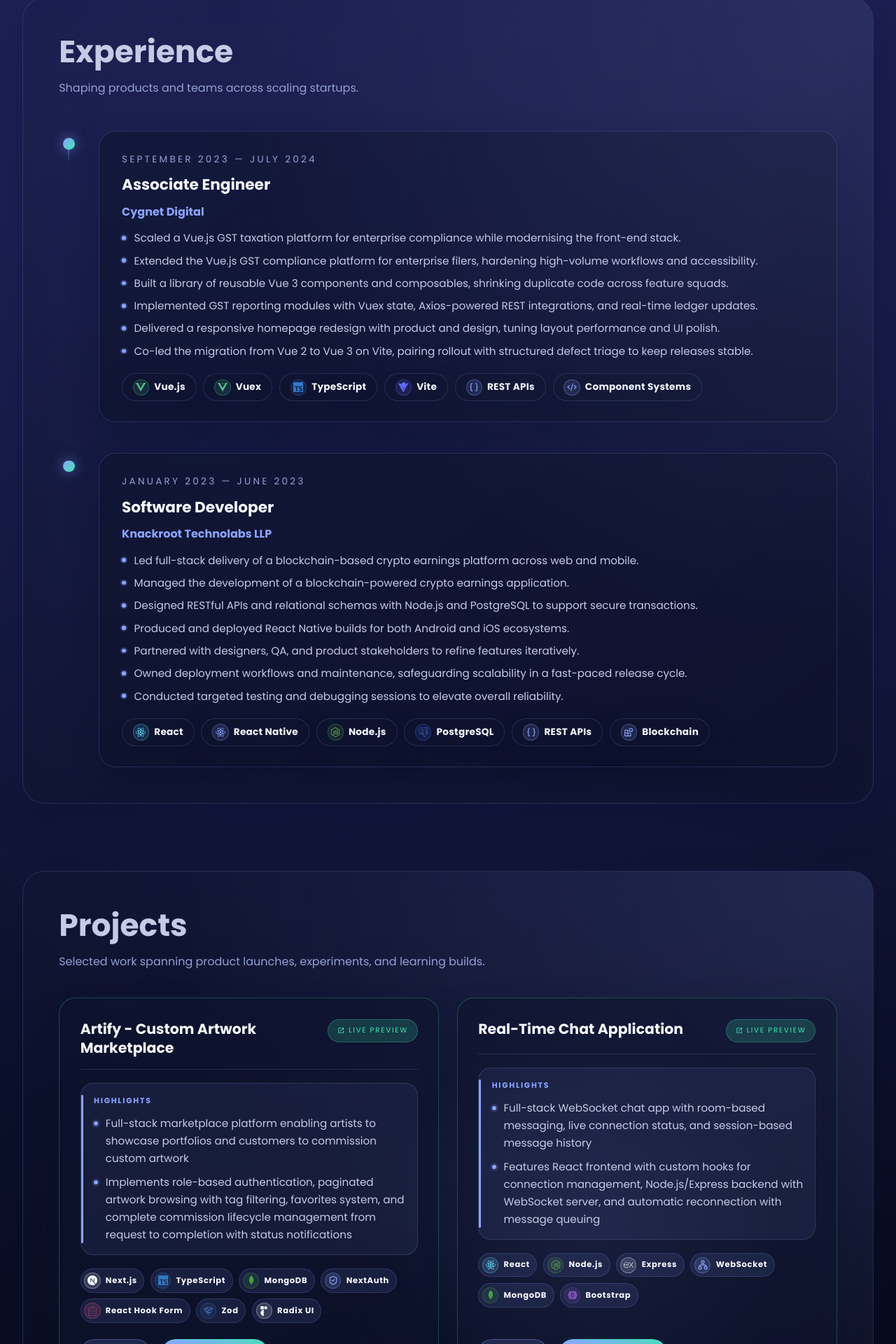
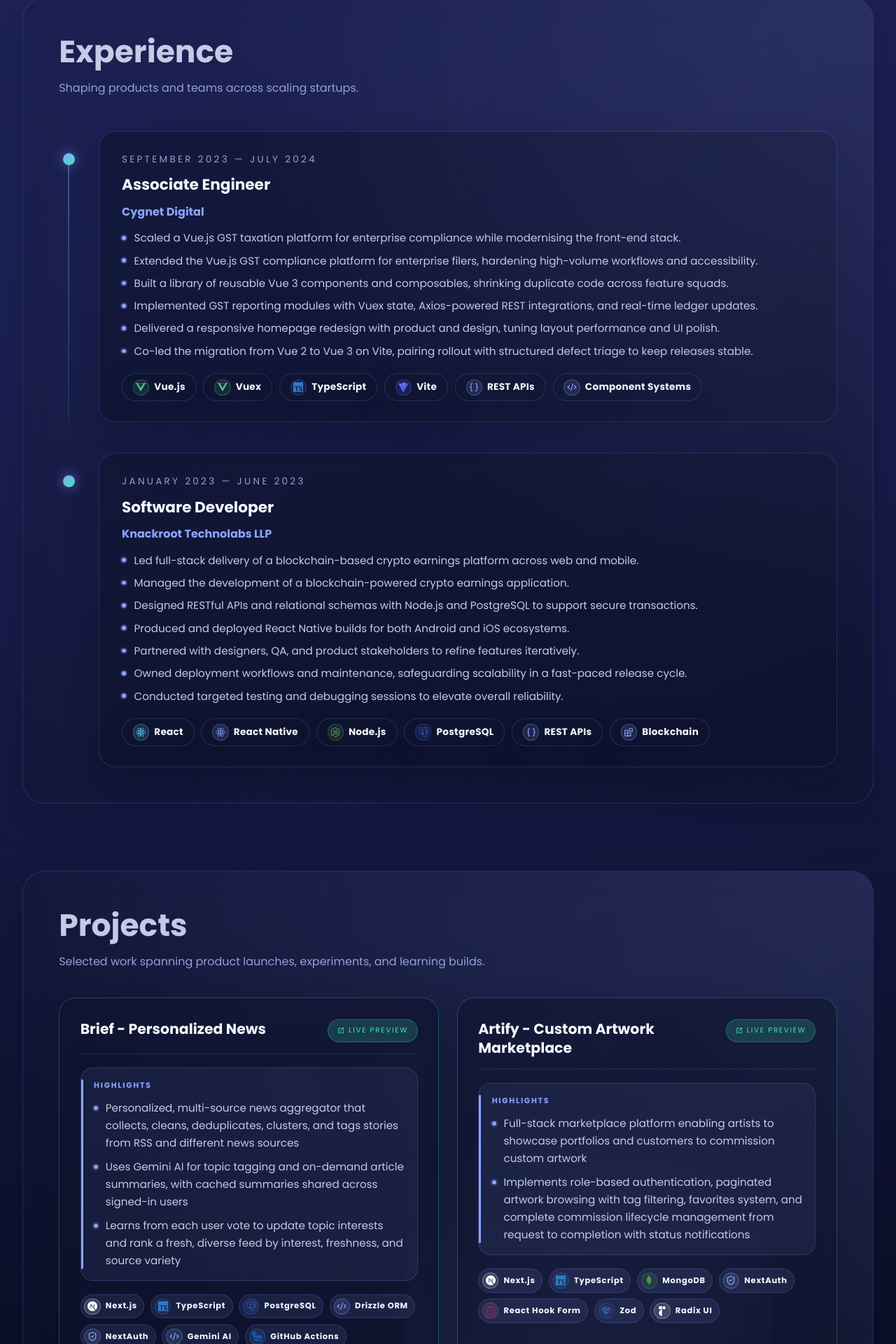
Before and after one commit to krn1904/Portfolio, a React (Create React App) app: page / in a window 1280 px wide. Shown: the part 853-2773 px from the top of the page at 70% size. Built offline with nearby package versions, Linux system fonts and the light colour scheme; no server answers.

Commit message:
added new News Project

```diff
--- a/src/components/ExperienceContainer/ExperienceContainer.css
+++ b/src/components/ExperienceContainer/ExperienceContainer.css
@@ -12,6 +12,7 @@
   align-items: flex-start;
   justify-content: center;
   width: 1.75rem;
+  align-self: stretch;
 }
 
 .experience-card__dot {
@@ -20,15 +21,15 @@
   border-radius: 50%;
   background: linear-gradient(135deg, var(--clr-primary), var(--clr-secondary));
   box-shadow: 0 0 18px rgba(139, 164, 255, 0.6);
-  margin-top: 0.65rem;
+  margin-top: 2rem;
   z-index: 2;
 }
 
 .experience-card__line {
   position: absolute;
-  top: 1.4rem;
+  top: 1.95rem;
+  bottom: 0;
   width: 0.14rem;
-  height: calc(100% - 0.4rem);
   background: linear-gradient(180deg, rgba(139, 164, 255, 0.4), rgba(60, 231, 178, 0.1));
   border-radius: 999px;
   z-index: 1;
--- a/src/portfolio.js
+++ b/src/portfolio.js
@@ -107,6 +107,14 @@ const projects = [
   //   livePreview: process.env.REACT_APP_TEXTUTILSURL
   // },
   {
+    name: 'Brief - Personalized News',
+    description:
+      'Personalized, multi-source news aggregator that collects, cleans, deduplicates, clusters, and tags stories from RSS and different news sources. Uses Gemini AI for topic tagging and on-demand article summaries, with cached summaries shared across signed-in users. Learns from each user vote to update topic interests and rank a fresh, diverse feed by interest, freshness, and source variety.',
+    stack: ['Next.js', 'TypeScript', 'PostgreSQL', 'Drizzle ORM', 'NextAuth', 'Gemini AI', 'GitHub Actions'],
+    sourceCode: 'https://github.com/krn1904/News-Aggregator',
+    livePreview: process.env.REACT_APP_BRIEFURL
+  },
+  {
     name: 'Artify - Custom Artwork Marketplace',
     description:
       'Full-stack marketplace platform enabling artists to showcase portfolios and customers to commission custom artwork. Implements role-based authentication, paginated artwork browsing with tag filtering, favorites system, and complete commission lifecycle management from request to completion with status notifications.',
```
